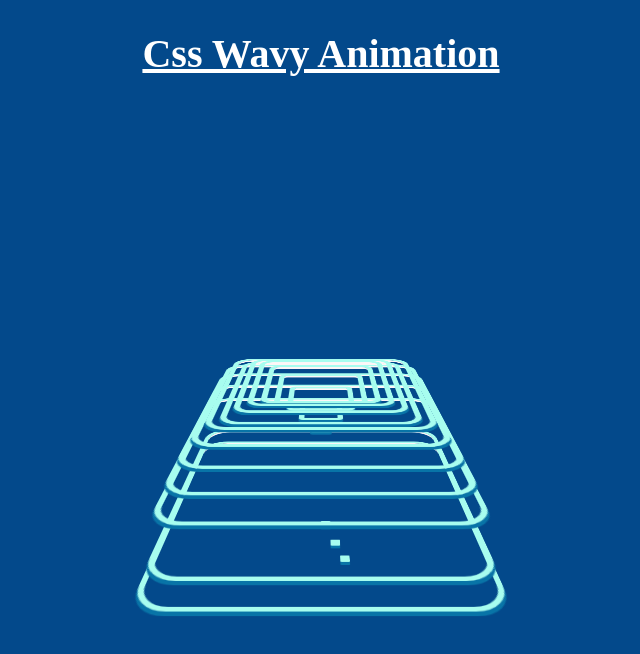
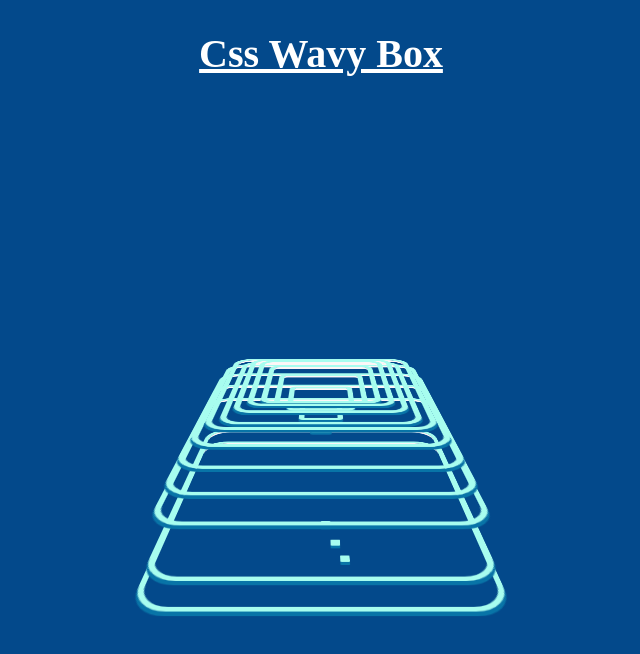
Before and after one commit to olyrajak/css-wavy-box, a plain HTML site: page index.html in a window 1280 px wide. Shown: the whole page, without its empty margins (319-959 px from the left). Drawn offline with Linux system fonts and the light colour scheme.

Commit message:
Update index.html

```diff
--- a/index.html
+++ b/index.html
@@ -12,7 +12,7 @@
 <body>
 
     <head>
-        <h1>Css Wavy Animation</h1>
+        <h1>Css Wavy Box</h1>
     </head>
     <div class="animation">
         <div class="loader">
```
